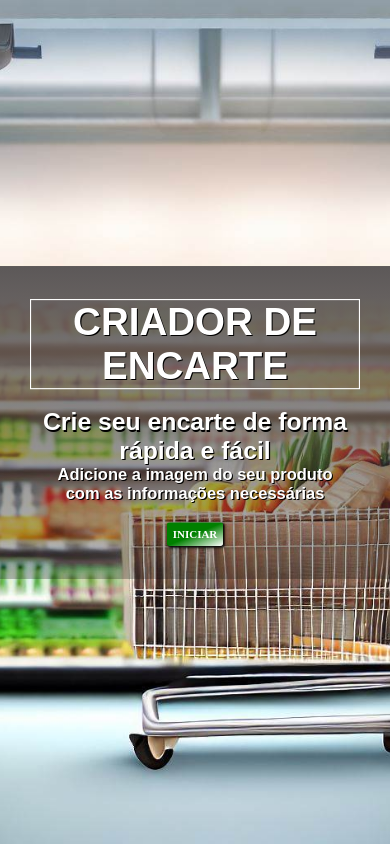
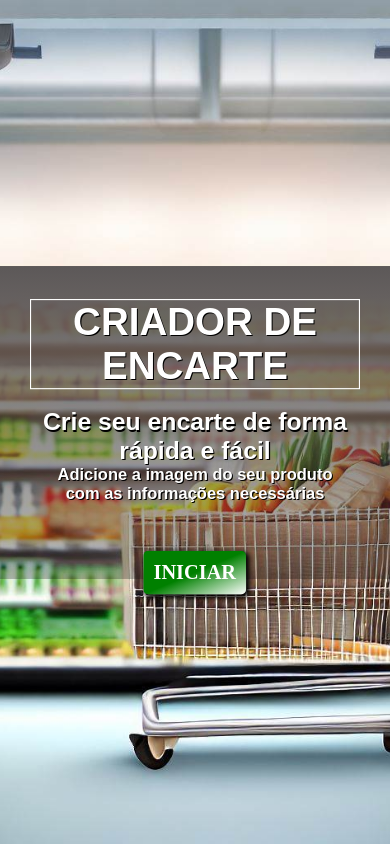
Before and after one commit to robson-magalhaes/Criar_encarte_basico, a PHP site: page / in a window 390 px wide. Run offline with PHP 8.4, Linux system fonts and the light colour scheme.

Commit message:
ajuste botao version

```diff
--- a/assets/css/style.css
+++ b/assets/css/style.css
@@ -78,4 +78,7 @@ main{
     .container{
         transform: scale(0.55);
     }
+    a{
+        transform: translateY(70px) scale(1.85);
+    }
 }
```
